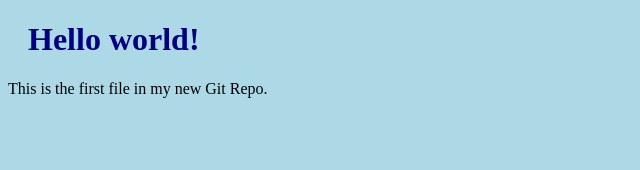
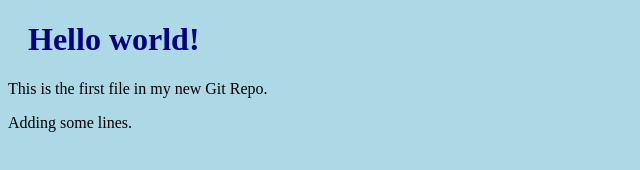
Before and after one commit to wasifa-khan/SWC_Lab7, a plain HTML site: page index.html in a window 1280 px wide. Shown: the whole page, without its empty margins (0-640 px from the left). Drawn offline with Linux system fonts and the light colour scheme.

Commit message:
Updated index.html with emergency fix

```diff
--- a/index.html
+++ b/index.html
@@ -9,6 +9,7 @@
 <body>
     <h1>Hello world!</h1>
     <p>This is the first file in my new Git Repo.</p>
+    <p>Adding some lines.</p>
 </body>
 
 </html>
```
